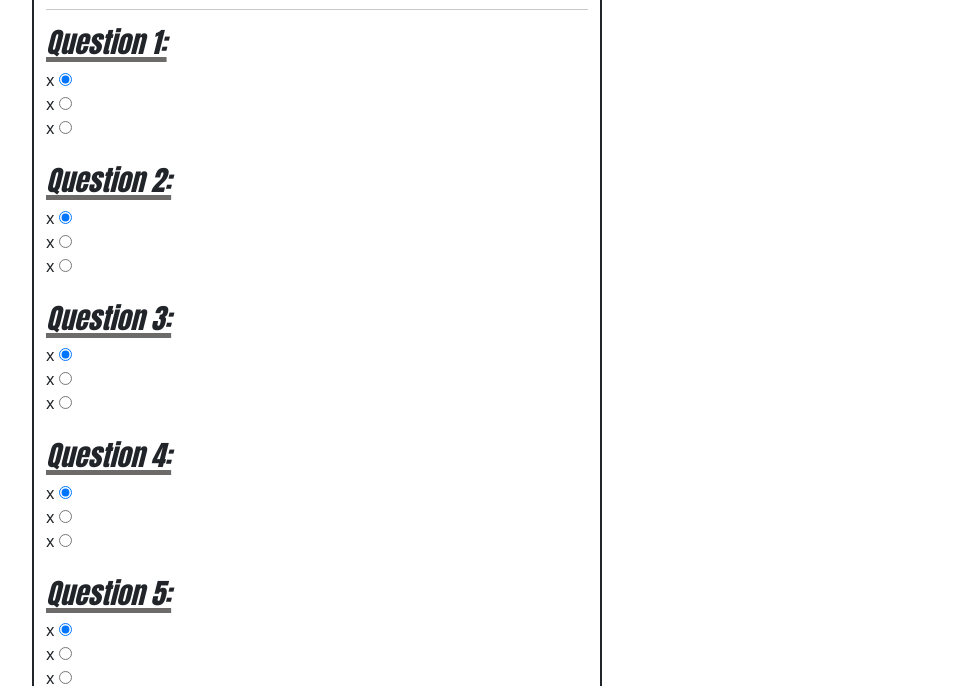
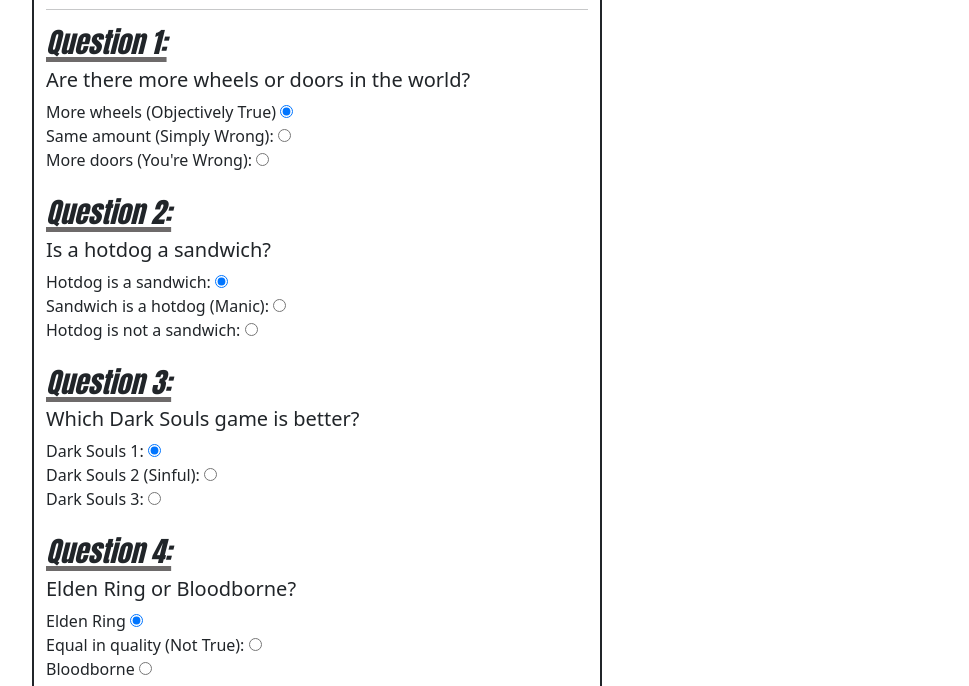
Before and after one commit to taj-em/code-review2, a plain HTML site: page index.html in a window 1280 px wide. Shown: the part 128-814 px from the top of the page, without its empty margins (38-1007 px from the left). Drawn offline with Linux system fonts and the light colour scheme.

Commit message:
Add questions to form

```diff
--- a/css/styles.css
+++ b/css/styles.css
@@ -42,8 +42,8 @@ h3 {
   text-decoration-color: rgb(109, 106, 106);
   text-decoration-thickness: 5px;
 }
- p {
+ h4 {
   text-align: center;
   font-family: Impact, Haettenschweiler, 'Arial Narrow Bold', sans-serif;
-  font-size: 60px;
+  font-size: 40px;
  }
--- a/index.html
+++ b/index.html
@@ -19,86 +19,90 @@
         <form>
           <h2 class="title">Please fill out the form:</h2>
           <hr>
-          <h3>Question 1:</h3>
-          <label for="q1-answer1">x
+          <h3>Question 1:<br><h5>Are there more wheels or doors in the world?</h5></h3>
+          <label for="q1-answer1">More wheels (Objectively True)
             <input id="q1-answer1" type="radio" value="1" name="question1" checked>
           </label>
           <br>
-          <label for="q1-answer2">x
+          <label for="q1-answer2">Same amount (Simply Wrong):
             <input id="q1-answer2" type="radio" value="2" name="question1">
           </label>
           <br>
-          <label for="q1-answer3">x
+          <label for="q1-answer3">More doors (You're Wrong):
             <input id="q1-answer3" type="radio" value="3" name="question1">
           </label>
           <br><br>
-          <h3>Question 2:</h3>
-          <label for="q2-answer1">x
+          <h3>Question 2:<br><h5> Is a hotdog a sandwich?</h5></h3>
+          <label for="q2-answer1">Hotdog is a sandwich:
             <input id="q2-answer1" type="radio" value="1" name="question2" checked>
           </label>
           <br>
-          <label for="q2-answer2">x
+          <label for="q2-answer2">Sandwich is a hotdog (Manic):
             <input id="q2-answer2" type="radio" value="2" name="question2">
           </label>
           <br>
-          <label for="q2-answer3">x
+          <label for="q2-answer3">Hotdog is not a sandwich:
             <input id="q2-answer3" type="radio" value="3" name="question2">
           </label>
           <br><br>
-          <h3>Question 3:</h3>
-          <label for="q3-answer1">x
+          <h3>Question 3:<br><h5>Which Dark Souls game is better?<h5></h3>
+          <label for="q3-answer1">Dark Souls 1:
             <input id="q3-answer1" type="radio" value="1" name="question3" checked>
           </label>
           <br>
-          <label for="q3-answer2">x
+          <label for="q3-answer2">Dark Souls 2 (Sinful):
             <input id="q3-answer2" type="radio" value="2" name="question3">
           </label>
           <br>
-          <label for="q3-answer3">x
+          <label for="q3-answer3">Dark Souls 3:
             <input id="q3-answer3" type="radio" value="3" name="question3">
           </label>
           <br><br>
-          <h3>Question 4:</h3>
-          <label for="q4-answer1">x
+          <h3>Question 4:<br><h5> Elden Ring or Bloodborne?</h5></h3>
+          <label for="q4-answer1">Elden Ring
             <input id="q4-answer1" type="radio" value="1" name="question4" checked>
           </label>
           <br>
-          <label for="q4-answer2">x
+          <label for="q4-answer2">Equal in quality (Not True):
             <input id="q4-answer2" type="radio" value="2" name="question4">
           </label>
           <br>
-          <label for="q4-answer3">x
+          <label for="q4-answer3">Bloodborne
             <input id="q4-answer3" type="radio" value="3" name="question4">
           </label>
           <br><br>
-          <h3>Question 5:</h3>
-          <label for="q5-answer1">x
+          <h3>Question 5:<br><h5>Great Emu War or RCGS Resolute vs. the Venezuelan Navy?</h5></h3>
+          <label for="q5-answer1">Great Emu War:
             <input id="q5-answer1" type="radio" value="1" name="question5" checked>
           </label>
           <br>
-          <label for="q5-answer2">x
+          <label for="q5-answer2">I have no idea what these are (You Should):
             <input id="q5-answer2" type="radio" value="2" name="question5">
           </label>
           <br>
-          <label for="q5-answer3">x
+          <label for="q5-answer3">RCGS Resolute vs. Venezuelan Navy:
             <input id="q5-answer3" type="radio" value="3" name="question5">
           </label>
           <br><br>
-          <button type="submit">Submit</button>
+          <button class="btn btn-success" type="submit">Submit</button>
         </form>
       </div>
       <div id="display" class="col hidden display">
         <h2 class="title">Your Programming Language is:</h2>
         <hr>
-        <div id="img-display">
-          <img id="C#" class="hidden img" src="img/c.png">
-          <img id="Swift" class="hidden img" src="img/swift.jpg">
-          <img id="JavaScript" class="hidden img" src="img/javascript.png">
-        </div>
-        <p class="yourLanguage" id="yourLanguage"></p>
+        <h4 class="yourLanguage" id="yourLanguage"></h4>
+        <hr>
+        <p class="languageDescription"></p>
       </div>
     </div>
   </div>
 </body>
 
 </html>
+
+
+<!-- <div id="img-display">
+  <img id="C#" class="hidden img" src="img/c.png">
+  <img id="Swift" class="hidden img" src="img/swift.jpg">
+  <img id="JavaScript" class="hidden img" src="img/javascript.png">
+</div> -->
--- a/js/scripts.js
+++ b/js/scripts.js
@@ -50,19 +50,10 @@ function yourLanguage(event) {
     let yourLanguage;
     if (runningCount >= 2) {
       yourLanguage = "C#"
-      document.getElementById("C#").classList.remove("class", "hidden")
-      document.getElementById("Swift").setAttribute("class", "hidden")
-      document.getElementById("JavaScript").setAttribute("class", "hidden")
     } else if (runningCount <= -2) {
       yourLanguage = "Swift"
-      document.getElementById("Swift").classList.remove("class", "hidden")
-      document.getElementById("C#").setAttribute("class", "hidden")
-      document.getElementById("JavaScript").setAttribute("class", "hidden")
     } else {
       yourLanguage = "Javascript"
-      document.getElementById("JavaScript").classList.remove("class", "hidden")
-      document.getElementById("Swift").setAttribute("class", "hidden")
-      document.getElementById("C#").setAttribute("class", "hidden")
     }
 
   document.getElementById("yourLanguage").innerText = yourLanguage;
```
